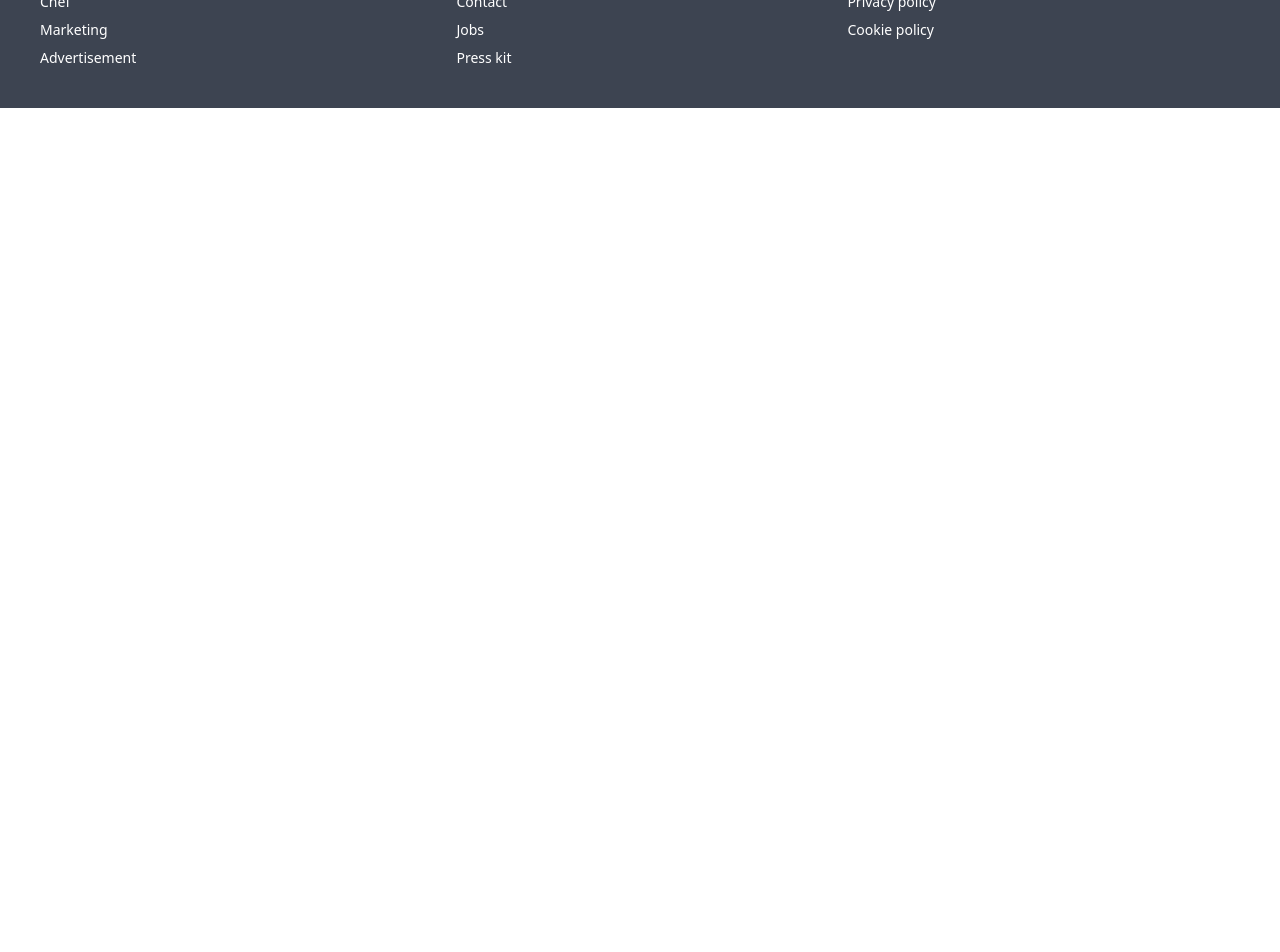
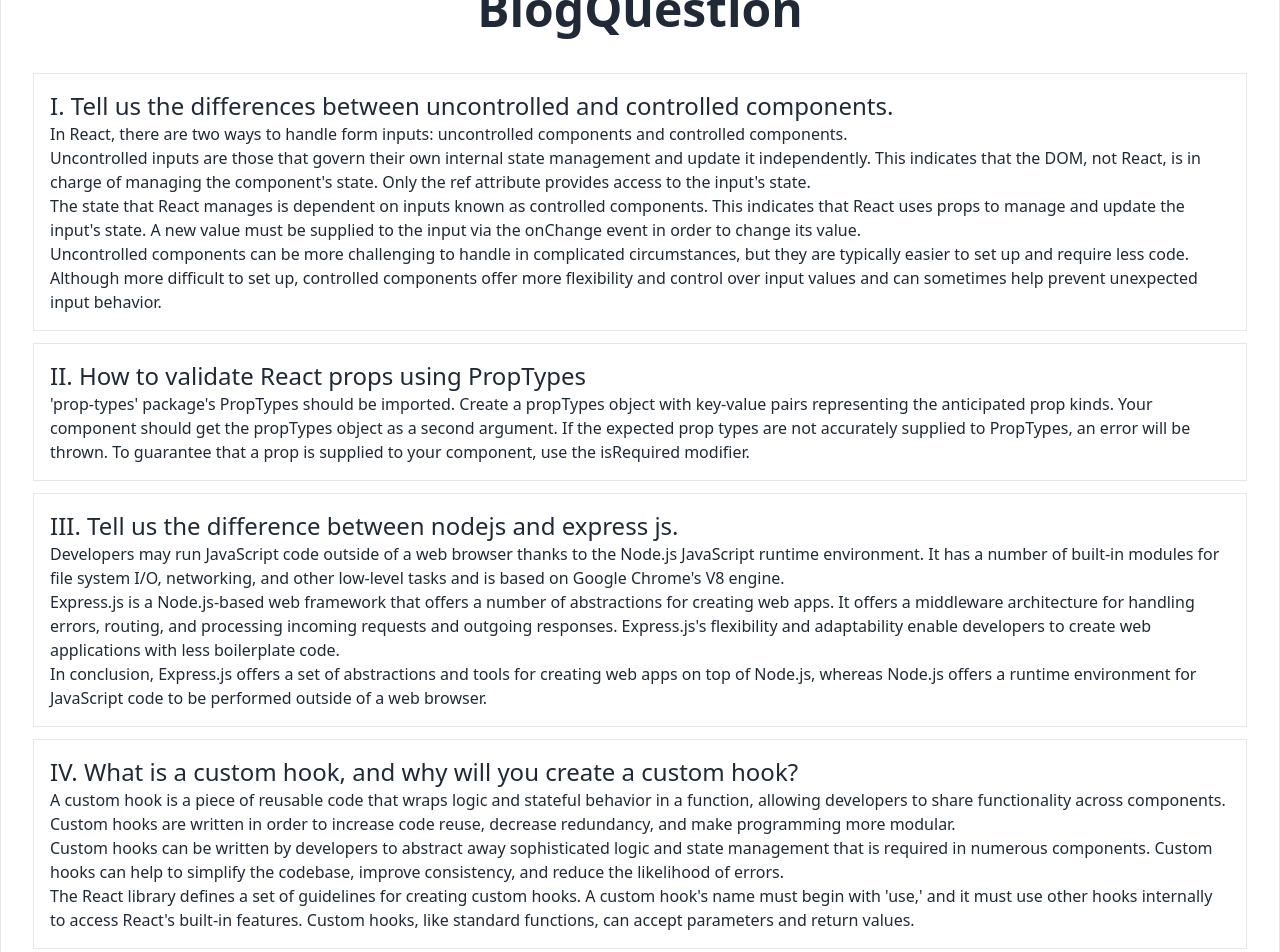
Before and after one commit to Sazzads/Chef_Cave_client, a React (Vite) app: page /blog in a window 1280 px wide. Shown: the part 200-1152 px from the top of the page. Before the commit the page ends 800 px from the top, so only its background shows below. Built offline with nearby package versions, Linux system fonts and the light colour scheme; no server answers.

Commit message:
blog question added

```diff
--- a/src/pages/Blog/Blog.jsx
+++ b/src/pages/Blog/Blog.jsx
@@ -2,8 +2,47 @@ import React from 'react';
 
 const Blog = () => {
     return (
-        <div>
-            <h1>Bl;og</h1>
+        <div className='my-container border mt-10'>
+            <h1 className='font-bold text-center text-5xl mb-10'>BlogQuestion</h1>
+            <div className='border p-4 mb-3'>
+                <h3 className='text-2xl'>I. Tell us the differences between uncontrolled and controlled components.</h3>
+                <p>In React, there are two ways to handle form inputs: uncontrolled components and controlled components.</p>
+                <p>Uncontrolled inputs are those that govern their own internal state management and update it independently. This indicates that the DOM, not React, is in charge of managing the component's state. Only the ref attribute provides access to the input's state.
+                </p>
+                <p>The state that React manages is dependent on inputs known as controlled components. This indicates that React uses props to manage and update the input's state. A new value must be supplied to the input via the onChange event in order to change its value.
+                </p>
+                <p>Uncontrolled components can be more challenging to handle in complicated circumstances, but they are typically easier to set up and require less code. Although more difficult to set up, controlled components offer more flexibility and control over input values and can sometimes help prevent unexpected input behavior.
+                </p>
+            </div>
+            <div className='border p-4 mb-3'>
+                <h3 className='text-2xl'>II. How to validate React props using PropTypes</h3>
+                <p>'prop-types' package's PropTypes should be imported.
+                    Create a propTypes object with key-value pairs representing the anticipated prop kinds.
+                    Your component should get the propTypes object as a second argument.
+                    If the expected prop types are not accurately supplied to PropTypes, an error will be thrown.
+                    To guarantee that a prop is supplied to your component, use the isRequired modifier.</p>
+            </div>
+            <div className='border p-4 mb-3'>
+                <h3 className='text-2xl'>III. Tell us the difference between nodejs and express js.</h3>
+                <p>Developers may run JavaScript code outside of a web browser thanks to the Node.js JavaScript runtime environment. It has a number of built-in modules for file system I/O, networking, and other low-level tasks and is based on Google Chrome's V8 engine.
+                </p>
+                <p>Express.js is a Node.js-based web framework that offers a number of abstractions for creating web apps. It offers a middleware architecture for handling errors, routing, and processing incoming requests and outgoing responses. Express.js's flexibility and adaptability enable developers to create web applications with less boilerplate code.
+                </p>
+                <p>In conclusion, Express.js offers a set of abstractions and tools for creating web apps on top of Node.js, whereas Node.js offers a runtime environment for JavaScript code to be performed outside of a web browser.
+                </p>
+            </div>
+            <div className='border p-4 mb-3'>
+                <h3 className='text-2xl'>IV. What is a custom hook, and why will you create a custom hook?</h3>
+                <p>A custom hook is a piece of reusable code that wraps logic and stateful behavior in a function, allowing developers to share functionality across components. Custom hooks are written in order to increase code reuse, decrease redundancy, and make programming more modular.
+                </p>
+                <p>Custom hooks can be written by developers to abstract away sophisticated logic and state management that is required in numerous components. Custom hooks can help to simplify the codebase, improve consistency, and reduce the likelihood of errors.
+                </p>
+                <p>The React library defines a set of guidelines for creating custom hooks. A custom hook's name must begin with 'use,' and it must use other hooks internally to access React's built-in features. Custom hooks, like standard functions, can accept parameters and return values.
+                </p>
+            </div>
+
+
+
         </div>
     );
 };
```
